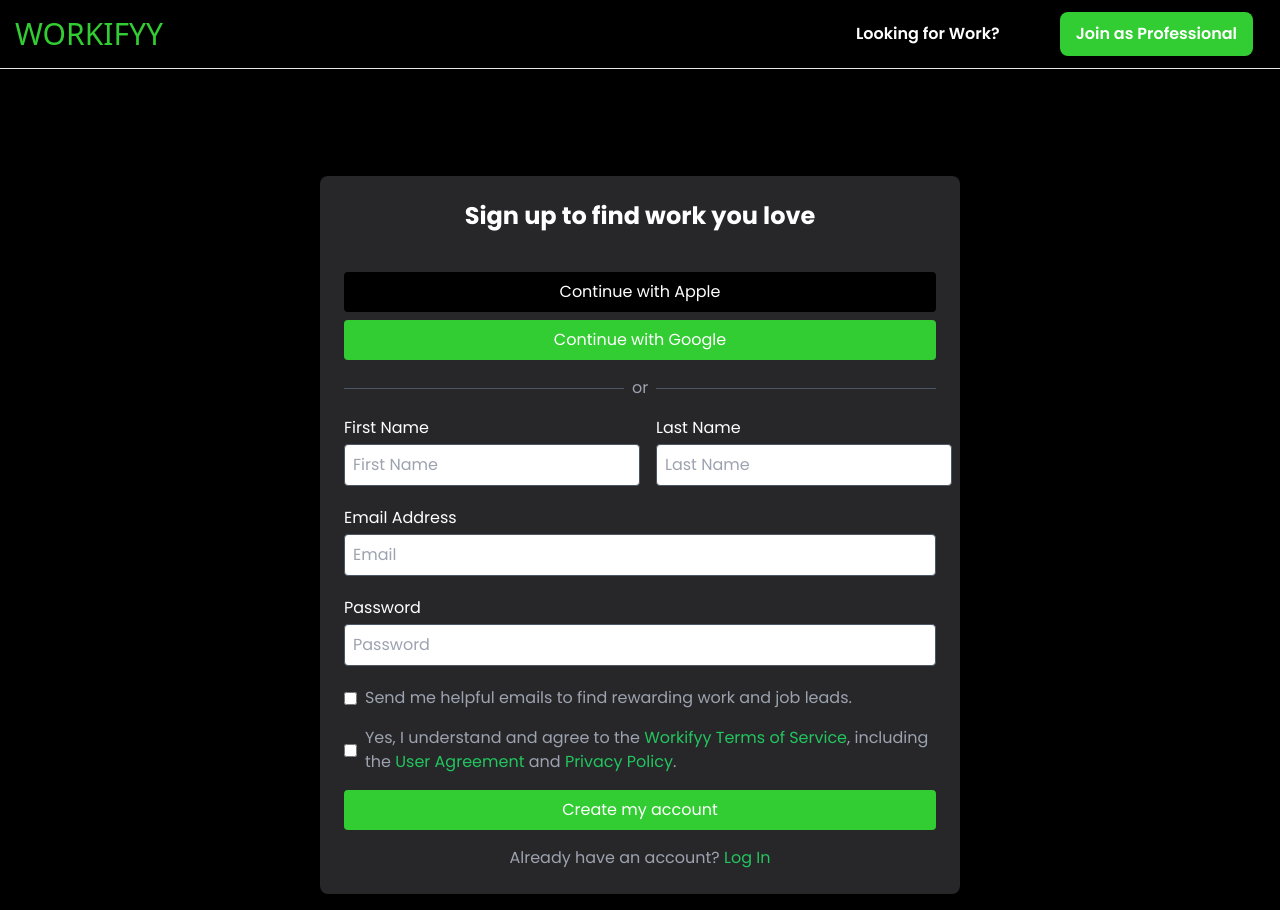
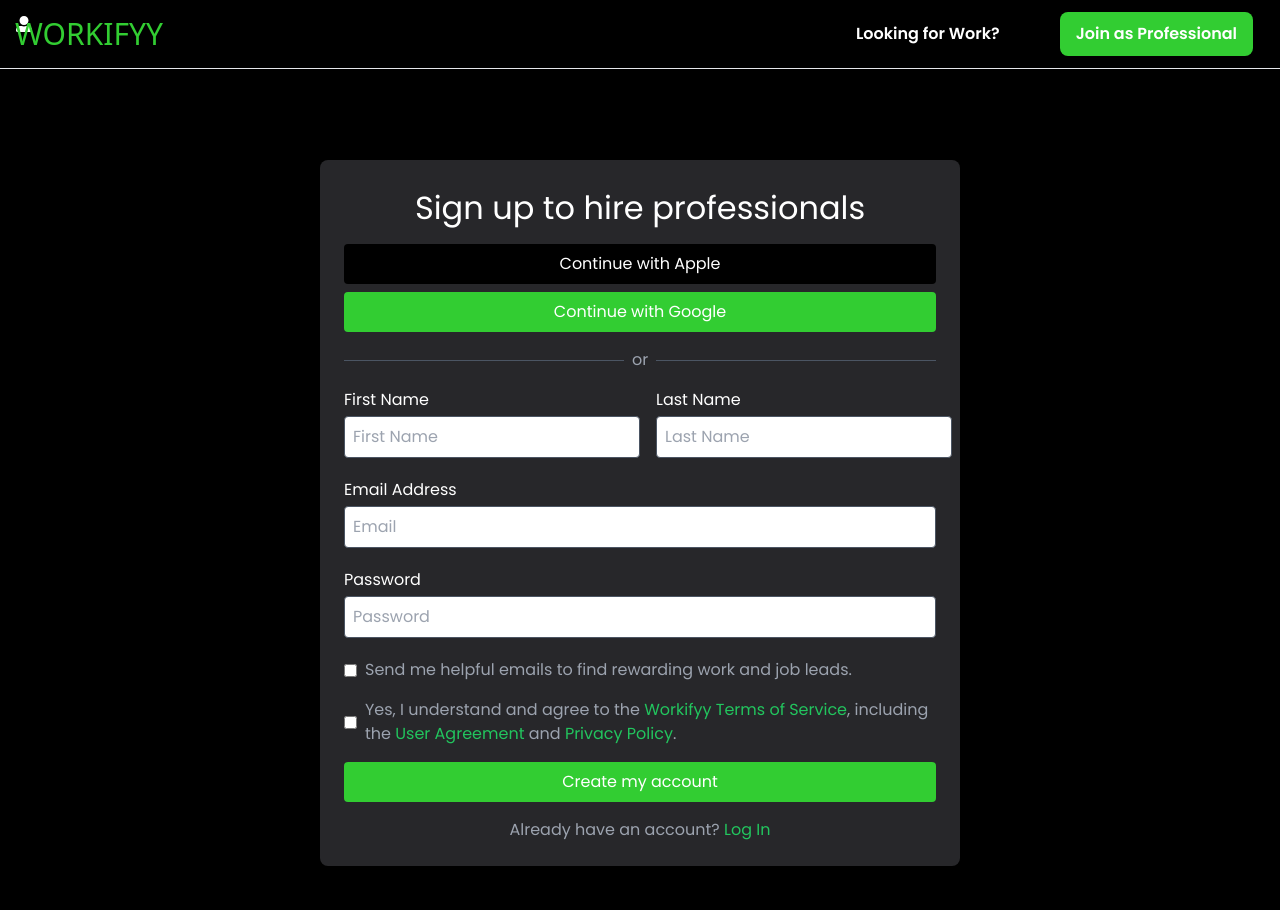
Before and after one commit to ad-tobii/workifyy, a React (Vite) app: page /ClientSignup in a window 1280 px wide. After the commit the page ends 882 px from the top, so only its background shows below. Built offline with nearby package versions, Linux system fonts and the light colour scheme; a web font is replaced by a local one.

Commit message:
code refactored

```diff
--- a/package.json
+++ b/package.json
@@ -13,7 +13,9 @@
   "dependencies": {
     "@headlessui/react": "^1.7.19",
     "@heroicons/react": "^2.1.3",
+    "@react-oauth/google": "^0.12.1",
     "react": "^18.2.0",
+    "react-apple-signin-auth": "^1.1.0",
     "react-dom": "^18.2.0",
     "react-hook-form": "^7.51.5",
     "react-icons": "^5.2.1",
--- a/src/Pages/Forms/Component/Form.tsx
+++ b/src/Pages/Forms/Component/Form.tsx
@@ -1,6 +1,8 @@
 import { FieldErrors, useForm } from "react-hook-form";
 import { useEffect } from "react";
 import { Link } from "react-router-dom";
+import { FaUserAlt } from "react-icons/fa";
+
 type FormValues = {
   firstname: string;
   lastname: string;
@@ -11,11 +13,16 @@
   termsCheckbox: boolean;
 };
 
+type HeadingType = {
+  text:"Sign-up-for-the-work-you-love" | "Sign-up-to-get-Clients"
+}
+
 const onError = (errors: FieldErrors<FormValues>) => {
   console.log("Form errors", errors);
 };
 
-const Clientsignup = () => {
+const Form = ({text}:{text:HeadingType["text"]}) => {
+
   const { register, handleSubmit, formState, reset } = useForm<FormValues>({
     defaultValues: {
       firstname: "",
@@ -42,12 +49,13 @@
   }, [isSubmitSuccessful, reset]);
   return (
     <div className="flex min-h-screen flex-col  bg-black p-4 text-white">
-
-
-      <div className="mt-[10rem] flex flex-col items-center">
+      <FaUserAlt/>
+      <div className="mt-[8rem] flex flex-col items-center">
         <div className=" w-full max-w-[40rem] rounded-lg bg-zinc-800 p-6">
-          <h1 className=" pb-10 text-center  text-2xl font-bold">
-            Sign up to find work you love
+          <h1 className="pb-3 text-center text-[2rem]">
+            {text === "Sign-up-for-the-work-you-love"
+              ? "Sign up to get the work you love "
+              : "Sign up to hire professionals"}
           </h1>
           <div className="mb-4 flex flex-col space-y-2">
             <button
@@ -56,12 +64,14 @@
             >
               Continue with Apple
             </button>
+
               <button
                 type="button"
                 className="rounded bg-[#32cd32] px-4 py-2 text-white hover:bg-green-500"
               >
                 Continue with Google
               </button>
+
           </div>
           <div className="mb-4 flex items-center">
             <hr className="flex-grow border-gray-600" />
@@ -220,4 +230,4 @@
   );
 };
 
-export default Clientsignup;
+export default Form;
--- a/src/Pages/Forms/client/Clientsignup.tsx
+++ b/src/Pages/Forms/client/Clientsignup.tsx
@@ -1,14 +1,14 @@
-import Form from "../Component/Form"
+import Form from "../../Forms/Component/Form";
 import FormNav from "../../Forms/Component/FormNav";
-import {ClientFormNav } from "../../../Helper/Data";
+import { ClientFormNav } from "../../../Helper/Data";
 
 function Clientsignup() {
   return (
     <div>
       <FormNav Formnavigation={ClientFormNav} />
-      <Form />
+      <Form text="Sign-up-to-get-Clients" />
     </div>
   );
 }
 
-export default Clientsignup
+export default Clientsignup;
--- a/src/Pages/Forms/professional/Professionalsignup.tsx
+++ b/src/Pages/Forms/professional/Professionalsignup.tsx
@@ -6,7 +6,7 @@
   return (
     <div>
       <FormNav Formnavigation={ProfessionalFormNav} />
-      <Form />
+      <Form text="Sign-up-for-the-work-you-love" />
     </div>
   );
 }
```
Also changed, not shown: src/main.tsx (+9 -5 lines), src/Helper/Data.ts (line endings or trailing spaces), src/Pages/Forms/Component/CombineAuth.tsx (added), 1 other file (tests, documents, lock files or other folders). Lines whose indentation alone changed are shown as unchanged.
